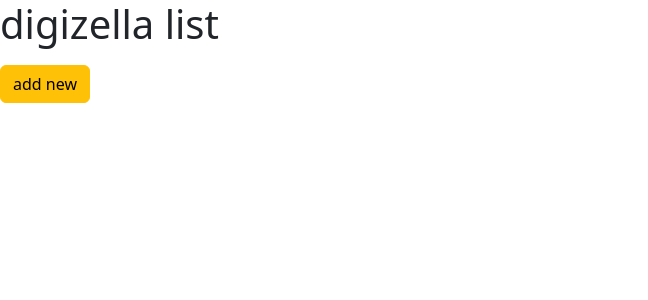
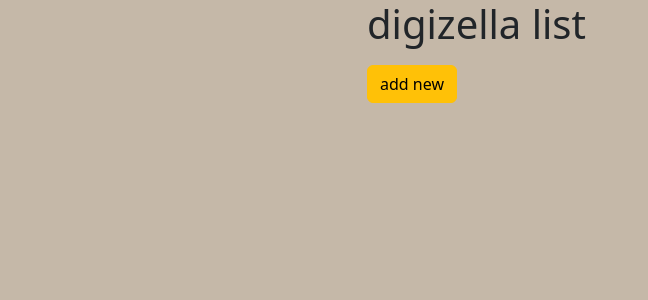
Before and after one commit to Omarmoatz/Digizilla, a Django app: page /odoo/ in a window 1280 px wide. Shown: the top 300 px of the page, without its empty margins (0-648 px from the left). Run offline with Django 5.2, Linux system fonts and the light colour scheme; data that the repository does not hold is empty; parts of the project's set-up code (start-up, migrations or seed data) failed here and were passed over; some libraries are stand-ins or nearby versions.

Commit message:
edit html pages

```diff
--- a/odoo/templates/odoo/digizilla_list.html
+++ b/odoo/templates/odoo/digizilla_list.html
@@ -6,9 +6,16 @@
     <meta name="viewport" content="width=device-width, initial-scale=1.0">
     <title>digizella</title>
     <link rel="stylesheet" href="{% static 'css/bootstrap.min.css' %}">
+    <style>
+        body{
+            background-color: rgba(86, 47, 0, 0.34);
+        }
+    </style>
 </head>
 <body>
-
+    <div class="container">
+        <div class="row">
+            <div class="col-6 mx-auto">
                 <h1>digizella list</h1>
                 <h3>
                     <ul>
@@ -16,11 +23,16 @@
                         <li>{{ item.name }}</li>
                         {% endfor %}
                     </ul>
-        <a href="">
+                    <a href="/odoo/add/">
                         <button type="button" class="btn btn-warning">add new</button>
                     </a>
 
                 </h3>
+            </div>
+        </div>
+    </div>
+
+
 
 </body>
 </html>
--- a/odoo/urls.py
+++ b/odoo/urls.py
@@ -1,9 +1,11 @@
 from django.urls import path
 
-from .views import DigizillaList,DigizillaCreate
+from .views import DigizillaList,DigizillaDetail,DigizillaCreate,DigizillaUpdate
 
 #  odoo/
 urlpatterns = [
     path('',DigizillaList.as_view()),
+
     path('add/',DigizillaCreate.as_view()),
+
 ]
--- a/odoo/views.py
+++ b/odoo/views.py
@@ -6,6 +6,7 @@ class DigizillaList(generic.ListView):
     model = Digizilla
 
 
+
 class DigizillaCreate(generic.CreateView):
     model = Digizilla
     fields = '__all__'
```
Also changed, not shown: odoo/templates/odoo/digizilla_form.html (+21 -8 lines). Lines whose indentation alone changed are shown as unchanged.
